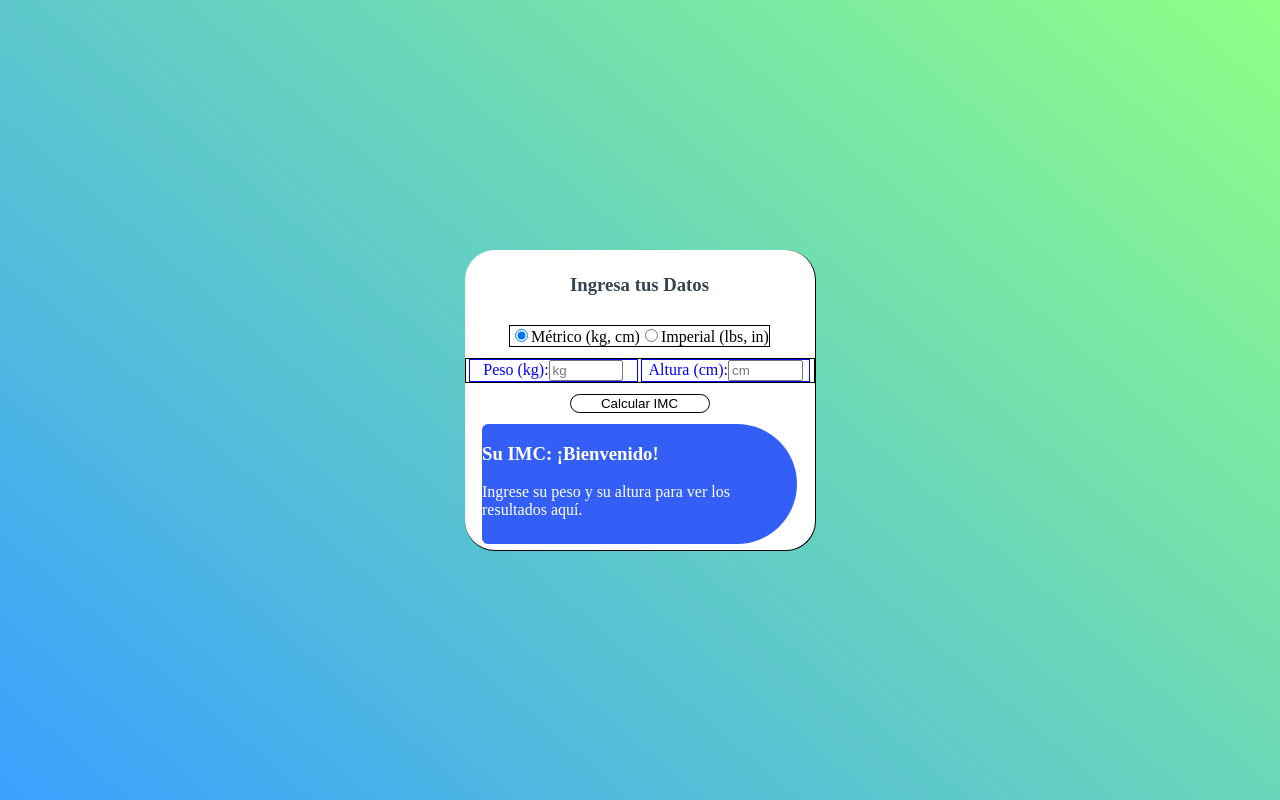
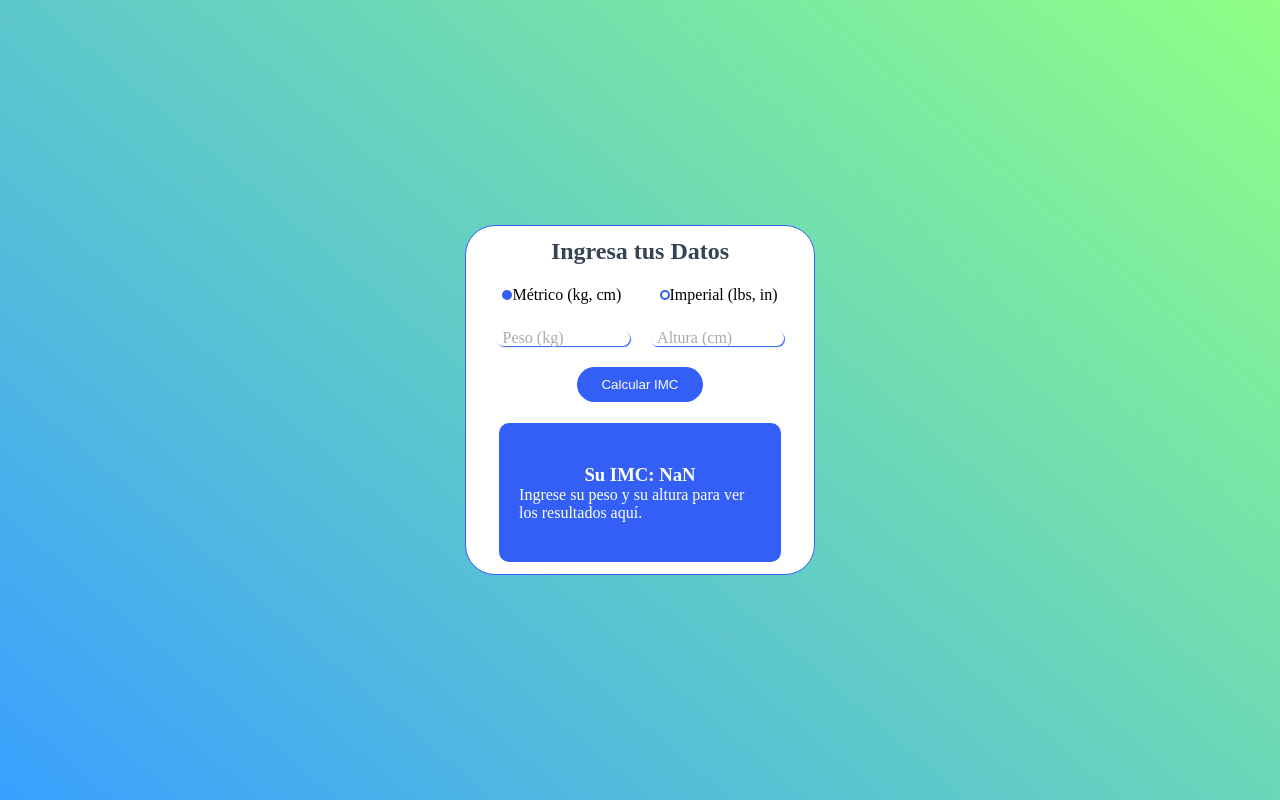
Before and after one commit to LuciusCat/calculadora-imc, a React (Vite) app: page / in a window 1280 px wide. Built offline with nearby package versions, Linux system fonts and the light colour scheme.

Commit message:
Cambios antes de arreglar varios estilos

```diff
--- a/src/App.css
+++ b/src/App.css
@@ -1,11 +1,19 @@
+/*esta parte es App.css*/
+
 @import url(index.css);
 :root {
   background: linear-gradient(220.55deg, #8fff85 0%, #39a0ff 100%);
-  margin: 0;
-  padding: 0;
-  box-sizing: border-box;
   height: 100%;
   display: flex;
   justify-content: center;
   align-items: center;
+  --primary-color: #335ff6;
+  --secondary-color: #364353;
 }
+
+/* Estilos generales */
+* {
+  margin: 0;
+  padding: 0;
+  box-sizing: border-box;
+}
--- a/src/App.jsx
+++ b/src/App.jsx
@@ -4,10 +4,9 @@ import BMICalculator from "./components/BMICalculator";
 
 function App() {
   return (
-    <div className="form-BMI">
-      <h3 className="h3-BMI">Ingresa tus Datos</h3>
+    <>
       <BMICalculator />
-    </div>
+    </>
   );
 }
 
--- a/src/components/BMICalculator.jsx
+++ b/src/components/BMICalculator.jsx
@@ -33,7 +33,9 @@ const BMICalculator = () => {
   };
 
   return (
-    <>
+    <div className="form-BMI">
+      <div className="content-form">
+      <h3 className="h3-BMI">Ingresa tus Datos</h3>
       <div className="radio-form-BMI">
         <label>
           <input
@@ -56,17 +58,13 @@ const BMICalculator = () => {
       </div>
       <div className="contentlbl-form-BMI">
         <BMIInput
-          placeholder={
-            unit === "metric" ? "kg" : "lbs"
-          }
+          placeholder={unit === "metric" ? "ejm. 66 kg" : "ejm. 145 lbs"}
           label={unit === "metric" ? "Peso (kg)" : "Peso (lbs)"}
           value={weight}
           onChange={(e) => setWeight(e.target.value)}
         />
         <BMIInput
-          placeholder={
-            unit === "metric" ? "cm" : "in"
-          }
+          placeholder={unit === "metric" ? "ejm. 166 cm" : "ejm. 65 in"}
           label={unit === "metric" ? "Altura (cm)" : "Altura (in)"}
           value={height}
           onChange={(e) => setHeight(e.target.value)}
@@ -77,7 +75,8 @@ const BMICalculator = () => {
         Calcular IMC
       </button>
       <BMIResult bmi={bmi} message={message} />
-    </>
+      </div>
+    </div>
   );
 };
 
--- a/src/components/BMIInput.jsx
+++ b/src/components/BMIInput.jsx
@@ -2,17 +2,15 @@ import React from 'react';
 
 const BMIInput = ({ placeholder, label, value, onChange }) => {
   return (
-    <>
-      <label className='lbl-input-form-BMI'>
-        {label}:
-        <input
-        placeholder= {placeholder}
-        className='input-form-BMI'
+    <div className='input-form-BMI'>
+      <input
         type="number"
         value={value}
-        onChange={onChange} />
-      </label>
-    </>
+        onChange={onChange}
+        placeholder={placeholder}
+      />
+      <label>{label}</label>
+    </div>
   );
 };
 
--- a/src/components/BMIResult.jsx
+++ b/src/components/BMIResult.jsx
@@ -3,7 +3,7 @@ import React from 'react';
 const BMIResult = ({ bmi, message }) => {
   return (
     <div className='result-form-BMI'>
-      <h3>Su IMC: {bmi || '¡Bienvenido!'}</h3>
+      <h3>Su IMC: {bmi || 'NaN'}</h3>
       <p>{message || 'Ingrese su peso y su altura para ver los resultados aquí.'}</p>
     </div>
   );
--- a/src/index.css
+++ b/src/index.css
@@ -1,66 +1,141 @@
-/*CSS form*/
+@import url(App.css);
+
+/* Formulario */
 .form-BMI {
   background: white;
   width: 350px;
-  height: 300px;
-  border: solid;
-  border-width: 0 1px 1px 0;
+  height: 350px;
+  border: 1px solid var(--primary-color);
   border-radius: 30px;
   display: flex;
+  justify-content: center;
+}
+
+
+/* Contenedor */
+.content-form {
+  width: 90%;
+  height: 100%;
+  display: flex;
   flex-direction: column;
-  justify-content: space-around;
+  justify-content: space-evenly;
   align-items: center;
   position: relative;
+}
 
+/* Título del formulario */
+.h3-BMI {
+  color: var(--secondary-color);
+  font-size: 1.5rem;
+  margin-bottom: 10px;
 }
-.h3-BMI {
-  color: #364353;
-}
-/* CSS Button*/
+
+/* Botones */
 .btn-form-BMI {
   width: 40%;
-  background-color: white;
+  background-color: var(--primary-color);
   border-radius: 20px;
-  border: 1px solid;
+  border: none;
   cursor: pointer;
-}
-.btn-form-BMI:hover {
-  background-color: #335ff6;
   color: white;
+  padding: 10px 0;
+  transition: background-color 0.3s ease;
 }
 
+.btn-form-BMI:hover {
+  background-color: #3350ff;
+}
+
+/* Radio buttons */
 .radio-form-BMI {
-  border: 1px solid;
+  width: 100%;
+  display: flex;
+  justify-content: space-around;
+}
+.radio-form-BMI input[type="radio"] {
+  appearance: none;
+  -webkit-appearance: none;
+  -moz-appearance: none;
+  width: 10px;
+  height: 10px;
+  border-radius: 50%;
+  border: 2px solid var(--primary-color);
+  background-color: transparent;
+  outline: none;
+}
+
+.radio-form-BMI input[type="radio"]:checked {
+  background-color: var(--primary-color);
+}
+
+/* Inputs */
+.contentlbl-form-BMI {
   display: flex;
   justify-content: space-evenly;
 }
 
-.contentlbl-form-BMI{
-  border: 1px solid;
-  text-align: center;
-  display: flex;
-  justify-content: space-evenly;
-
+.input-form-BMI {
+  position: relative;
+  width: 48%;
+  padding: 8px;
+  margin-top: 5px;
 }
 
-.input-form-BMI {
-  width: 40%;
+.input-form-BMI input {
+  width: 100%;
+  border: 0;
+  border-radius: 10px;
+  box-shadow: 1px 1px 1px var(--primary-color);
 }
 
+.input-form-BMI label {
+  position: absolute;
+  top: 50%;
+  transform: translateY(-50%);
+  left: 10px;
+  color: #aaa;
+  pointer-events: none;
+  transition: top 0.3s, font-size 0.3s;
+  padding-left: 5px;
+}
+
+.input-form-BMI input:focus + label,
+.input-form-BMI input:not(:placeholder-shown) + label {
+  top: 0;
+  font-size: 0.75rem;
+  padding: 0;
+}
+
+.input-form-BMI input::placeholder {
+  color: transparent;
+  padding: 5px;
+}
+
+.input-form-BMI input:focus::placeholder {
+  color: #aaa;
+}
+
+/* Resultado BMI */
 .result-form-BMI {
-  border-radius: 10px 100px 100px 10px;
-
+  border-radius: 10px;
   width: 90%;
   height: 40%;
   color: white;
-  background: #335ff6;
-
-
+  background: var(--primary-color);
+  display: flex;
+  flex-direction: column;
+  justify-content: center;
+  align-items: center;
+  padding: 20px;
+  margin-top: 10px;
 }
 
-.lbl-input-form-BMI{
-  width: 48%;
-  border: 1px solid;
-  color: blue;
+.lbl-input-form-BMI {
+  width: 80%;
+  border: 1px solid var(--primary-color);
+  color: var(--primary-color);
   display: inline-block;
+  margin-top: 10px;
+  padding: 8px;
+  border-radius: 10px;
 }
```
